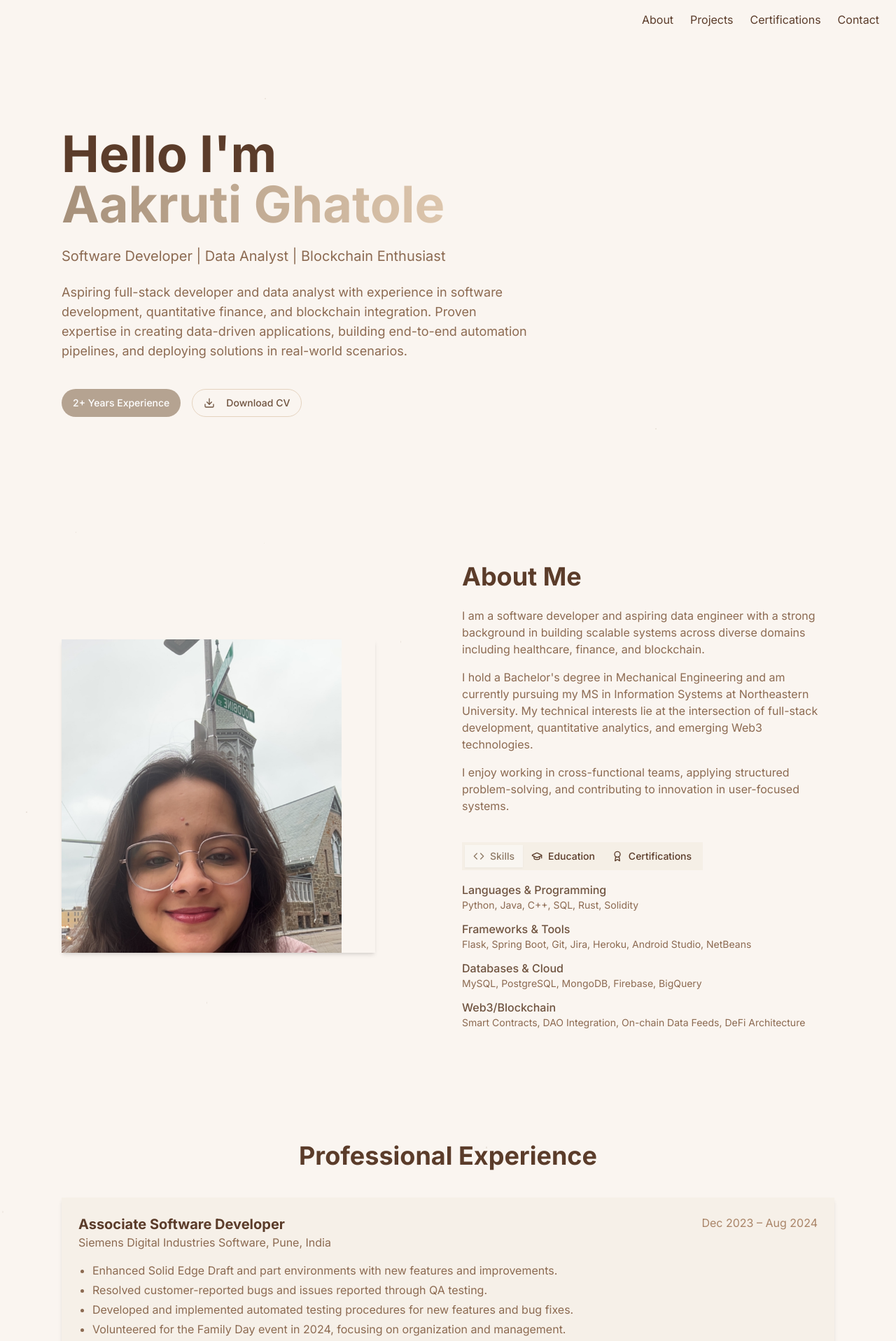
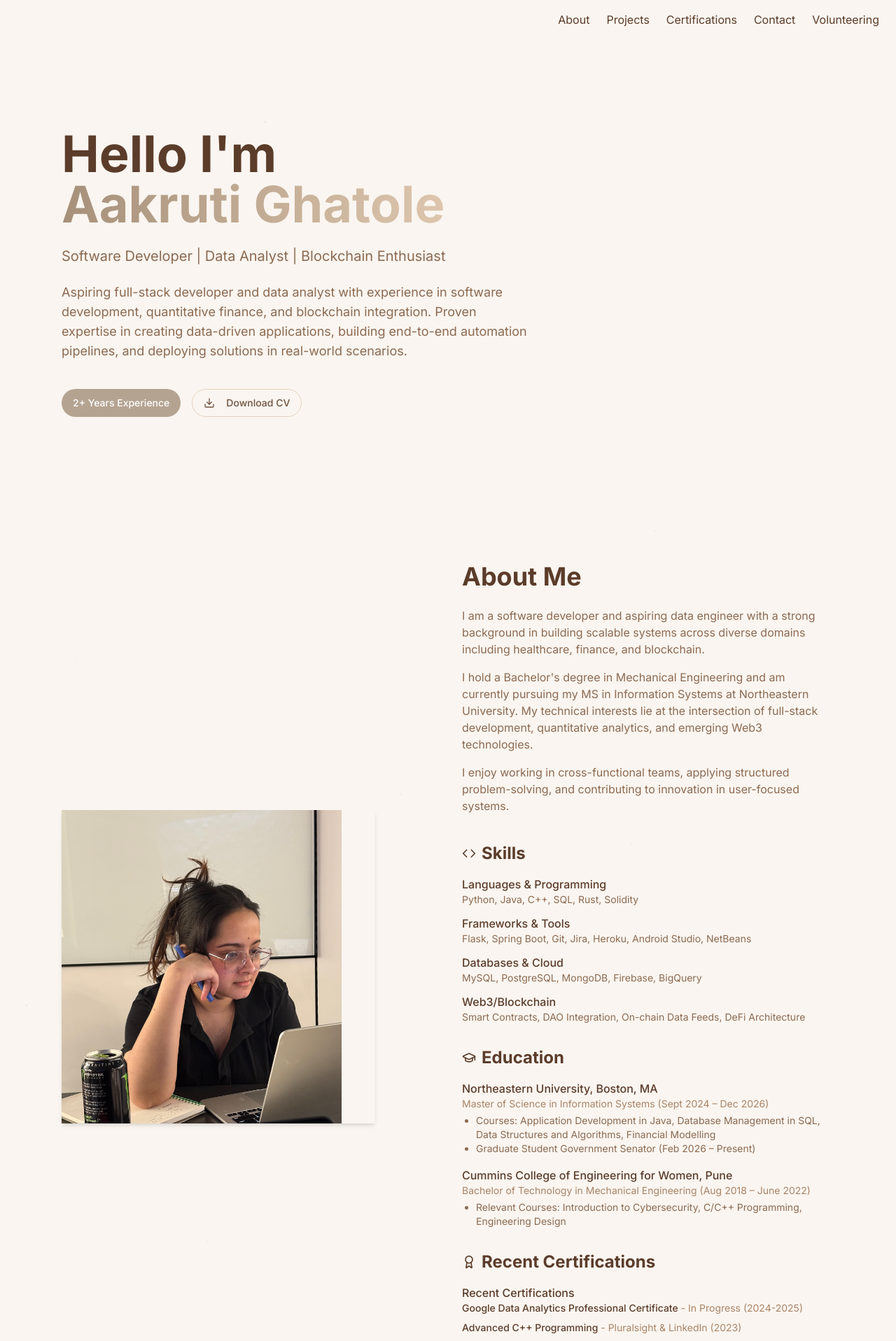
Before and after one commit to ghatoleaakruti/portfolio_website, a Next.js app: page / in a window 1280 px wide. Shown: the top 1917 px of the page at 70% size. Built offline with nearby package versions, Linux system fonts and the light colour scheme.

Commit message:
feat: add Volunteering & Leadership section to portfolio
Include roles and events with consistent styling and navigation link.

Co-authored-by: null <181273893+ghatoleaakruti@users.noreply.github.com>

```diff
--- a/app/page.tsx
+++ b/app/page.tsx
@@ -26,7 +26,6 @@ import {
   ExternalLink,
 } from "lucide-react"
 import { Button } from "@/components/ui/button"
-import { Tabs, TabsContent, TabsList, TabsTrigger } from "@/components/ui/tabs"
 import { DropdownMenu, DropdownMenuContent, DropdownMenuItem, DropdownMenuTrigger } from "@/components/ui/dropdown-menu"
 import { Dialog, DialogContent, DialogHeader, DialogTitle, DialogTrigger } from "@/components/ui/dialog"
 
@@ -40,7 +39,7 @@ export default function Home() {
       description:
         "End-to-end quantitative trading strategy for Tesla using Python with regression and ensemble models, achieving superior Sharpe ratio and lowest drawdown compared to benchmarks.",
       detailedDescription:
-        "A comprehensive quantitative trading strategy developed for Tesla (TSLA) stock as part of Data Science Engineering Methods & Tools course at Northeastern University. Key achievements include:\n\n• Built end-to-end quantitative trading strategy using Python with multiple regression models (OLS, LASSO, Ridge) and ensemble methods (Random Forest, Bagging, Gradient Boosting) to forecast daily returns from 2020–2024\n\n• Engineered over 50 sophisticated financial features including technical indicators (RSI, ATR, OBV), macroeconomic factors (FRED, ADS, yield curves), candlestick pattern labels, and sentiment scores using NewsAPI and TextBlob\n\n• Applied Principal Component Analysis (PCA) and statistical feature selection (p-value ≤ 0.05) to reduce multicollinearity and optimize model interpretability\n\n• Implemented sophisticated trading execution simulation with confidence-weighted position sizing, ATR-based risk management, stop-loss logic, and VIX-adjusted leverage rules\n\n• Achieved superior performance metrics, outperforming baseline models and established benchmarks (Buy-and-Hold, Buffett strategy) with the highest Sharpe ratio and lowest maximum drawdown",
+        "A comprehensive quantitative trading strategy developed for Tesla (TSLA) stock as part of Data Science Engineering Methods & Tools course at Northeastern University. Key features include:\n\n- Built end-to-end trading strategy using Python with multiple regression models and ensemble methods\n- Engineered 50+ financial features including technical indicators, macroeconomic factors, and sentiment analysis\n- Applied PCA and statistical feature selection to optimize model interpretability\n- Implemented trading execution with position sizing, risk management, and volatility adaptation\n- Achieved superior Sharpe ratio and lowest maximum drawdown compared to benchmarks",
       technologies: ["Python", "Machine Learning", "Financial Modeling", "PCA", "NewsAPI", "TextBlob"],
       icon: <LineChart className="h-12 w-12 text-taupe-600" />,
       githubLink: "https://github.com/ghatoleaakruti/tesla_trading_strategy",
@@ -367,6 +366,13 @@ export default function Home() {
           >
             Contact
           </Link>
+          <Link
+            href="#volunteering"
+            className="hover:text-taupe-700 transition-colors"
+            onClick={() => setMobileMenuOpen(false)}
+          >
+            Volunteering
+          </Link>
         </nav>
       </header>
 
@@ -429,7 +435,8 @@ export default function Home() {
                 alt="Aakruti Ghatole"
                 width={400}
                 height={400}
-                className="object-cover"
+                className="object-cover object-top"
+                priority
               />
             </div>
             <div>
@@ -451,28 +458,12 @@ export default function Home() {
               </div>
 
               <div className="mt-10">
-                <Tabs defaultValue="skills">
-                  <TabsList className="bg-cream-200">
-                    <TabsTrigger
-                      value="skills"
-                      className="flex items-center gap-2 data-[state=active]:bg-sand-100 data-[state=active]:text-taupe-700"
-                    >
-                      <Code size={16} /> Skills
-                    </TabsTrigger>
-                    <TabsTrigger
-                      value="education"
-                      className="flex items-center gap-2 data-[state=active]:bg-sand-100 data-[state=active]:text-taupe-700"
-                    >
-                      <GraduationCap size={16} /> Education
-                    </TabsTrigger>
-                    <TabsTrigger
-                      value="certifications"
-                      className="flex items-center gap-2 data-[state=active]:bg-sand-100 data-[state=active]:text-taupe-700"
-                    >
-                      <Award size={16} /> Certifications
-                    </TabsTrigger>
-                  </TabsList>
-                  <TabsContent value="skills" className="mt-4 text-brown-700">
+                <div className="mt-10 space-y-8">
+                  {/* Skills Section */}
+                  <div>
+                    <h3 className="text-2xl font-bold mb-4 text-brown-800 flex items-center gap-2">
+                      <Code size={20} /> Skills
+                    </h3>
                     <div className="space-y-3">
                       <div>
                         <h4 className="font-medium">Languages & Programming</h4>
@@ -491,8 +482,13 @@ export default function Home() {
                         <p className="text-sm text-brown-600">{skills.blockchain.join(", ")}</p>
                       </div>
                     </div>
-                  </TabsContent>
-                  <TabsContent value="education" className="mt-4 text-brown-700">
+                  </div>
+
+                  {/* Education Section */}
+                  <div>
+                    <h3 className="text-2xl font-bold mb-4 text-brown-800 flex items-center gap-2">
+                      <GraduationCap size={20} /> Education
+                    </h3>
                     <div className="space-y-4">
                       <div>
                         <h4 className="font-medium">Northeastern University, Boston, MA</h4>
@@ -519,8 +515,13 @@ export default function Home() {
                         </ul>
                       </div>
                     </div>
-                  </TabsContent>
-                  <TabsContent value="certifications" className="mt-4 text-brown-700">
+                  </div>
+
+                  {/* Certifications Section */}
+                  <div>
+                    <h3 className="text-2xl font-bold mb-4 text-brown-800 flex items-center gap-2">
+                      <Award size={20} /> Recent Certifications
+                    </h3>
                     <div className="space-y-3">
                       <div>
                         <h4 className="font-medium">Recent Certifications</h4>
@@ -543,8 +544,8 @@ export default function Home() {
                         </p>
                       </div>
                     </div>
-                  </TabsContent>
-                </Tabs>
+                  </div>
+                </div>
               </div>
             </div>
           </div>
@@ -688,6 +689,93 @@ export default function Home() {
                   </ul>
                 </div>
               </div>
+            </div>
+          </div>
+        </section>
+
+        {/* Volunteering Section */}
+        <section id="volunteering" className="px-6 py-20 max-w-6xl mx-auto">
+          <h2 className="text-4xl font-bold mb-10 text-center text-brown-800">Volunteering & Leadership</h2>
+          <div className="space-y-8">
+            <div className="bg-cream-200/80 backdrop-blur-sm rounded-lg p-6 shadow-md">
+              <div className="flex flex-col md:flex-row md:justify-between md:items-start mb-4">
+                <div>
+                  <h3 className="text-xl font-bold text-brown-800">Senator</h3>
+                  <p className="text-brown-600">Graduate Student Government, Northeastern University</p>
+                </div>
+                <p className="text-brown-500 mt-1 md:mt-0">Feb 2025 – Present</p>
+              </div>
+              <ul className="text-brown-600 list-disc pl-5 space-y-1">
+                <li>Representing graduate students' interests and concerns in university governance.</li>
+                <li>
+                  Participating in policy discussions and decision-making processes affecting graduate student life.
+                </li>
+                <li>
+                  Advocating for improved resources, services, and support systems for the graduate student community.
+                </li>
+              </ul>
+            </div>
+
+            <div className="bg-cream-200/80 backdrop-blur-sm rounded-lg p-6 shadow-md">
+              <div className="flex flex-col md:flex-row md:justify-between md:items-start mb-4">
+                <div>
+                  <h3 className="text-xl font-bold text-brown-800">
+                    Siemens Mainstream Engineering Family Day Event 2024
+                  </h3>
+                  <p className="text-brown-600">Siemens Digital Industries Software</p>
+                </div>
+                <p className="text-brown-500 mt-1 md:mt-0">Dec 2023 – Mar 2024</p>
+              </div>
+              <ul className="text-brown-600 list-disc pl-5 space-y-1">
+                <li>Worked with the team to plan the Family Day event for the department.</li>
+                <li>Took charge of organizing and overseeing the planning and execution of various activities.</li>
+                <li>
+                  Managed arrangements for refreshments and coordinated the distribution of presents or gifts during the
+                  event.
+                </li>
+              </ul>
+            </div>
+
+            <div className="bg-cream-200/80 backdrop-blur-sm rounded-lg p-6 shadow-md">
+              <div className="flex flex-col md:flex-row md:justify-between md:items-start mb-4">
+                <div>
+                  <h3 className="text-xl font-bold text-brown-800">Siemens Mainstream Engineering Family Day</h3>
+                  <p className="text-brown-600">Siemens Digital Industries Software</p>
+                </div>
+                <p className="text-brown-500 mt-1 md:mt-0">Dec 2022 – Feb 2023</p>
+              </div>
+              <ul className="text-brown-600 list-disc pl-5 space-y-1">
+                <li>Worked with the team to plan the Family Day event for the department.</li>
+                <li>Took charge of organizing and overseeing the planning and execution of various activities.</li>
+                <li>
+                  Managed arrangements for refreshments and coordinated the distribution of presents or gifts during the
+                  event.
+                </li>
+              </ul>
+            </div>
+
+            <div className="bg-cream-200/80 backdrop-blur-sm rounded-lg p-6 shadow-md">
+              <div className="flex flex-col md:flex-row md:justify-between md:items-start mb-4">
+                <div>
+                  <h3 className="text-xl font-bold text-brown-800">Cyclothon Event</h3>
+                  <p className="text-brown-600">MKSSS Cummins College of Engineering for Women</p>
+                </div>
+                <p className="text-brown-500 mt-1 md:mt-0">Mar 2022 – Apr 2022</p>
+              </div>
+              <ul className="text-brown-600 list-disc pl-5 space-y-1">
+                <li>
+                  Took the lead in organizing and executing the cyclothon event as part of the technical fest at Cummins
+                  College of Engineering for Women.
+                </li>
+                <li>
+                  Oversaw the management of volunteers and participants, ensuring their involvement and coordination
+                  before and during the event.
+                </li>
+                <li>
+                  Managed the procurement of necessary materials for the event, liaising with vendors and college
+                  committees to acquire the required supplies.
+                </li>
+              </ul>
             </div>
           </div>
         </section>
```
Also changed, not shown: public/images/profile-photo.png, 1 other file (tests, documents, lock files or other folders).
